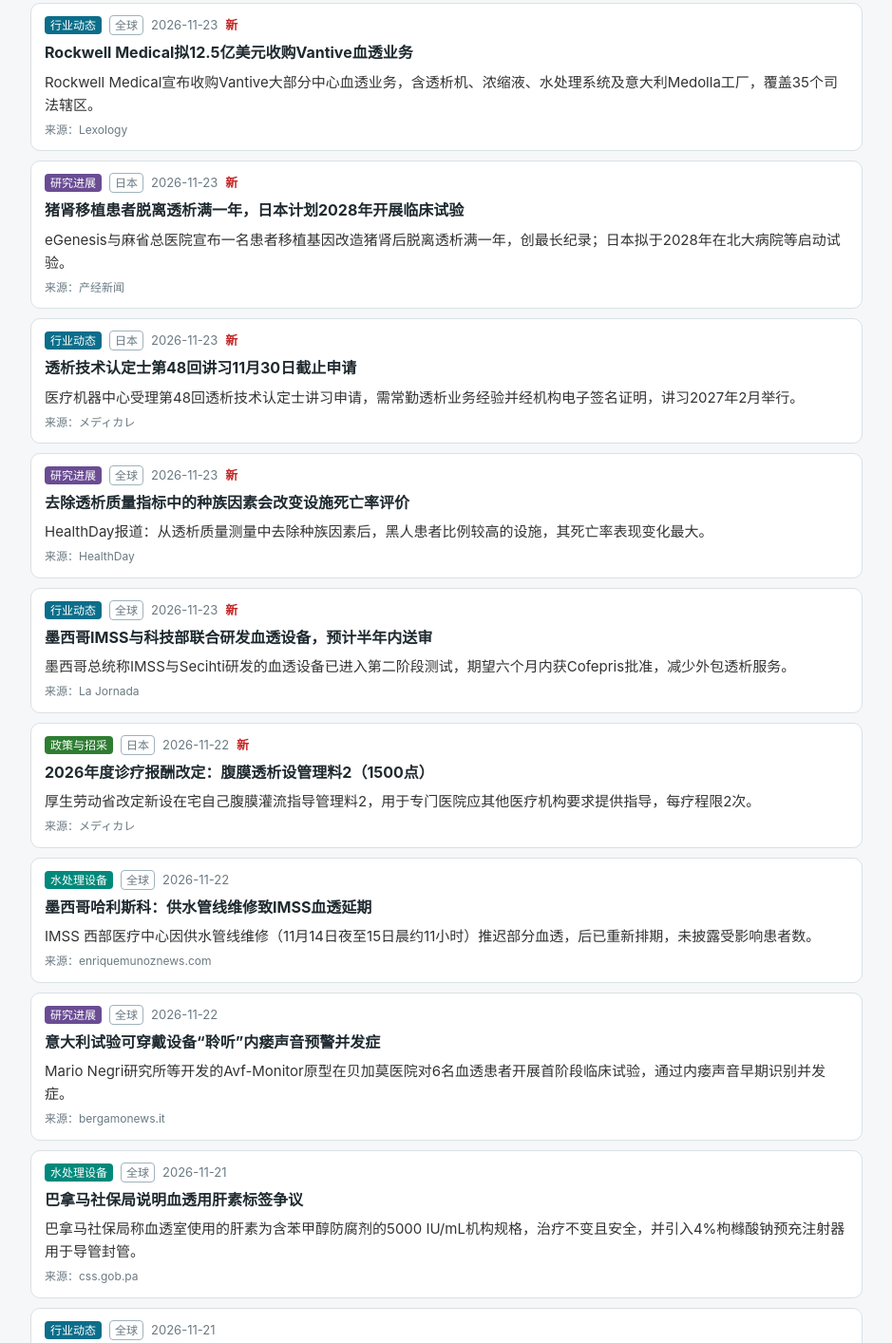
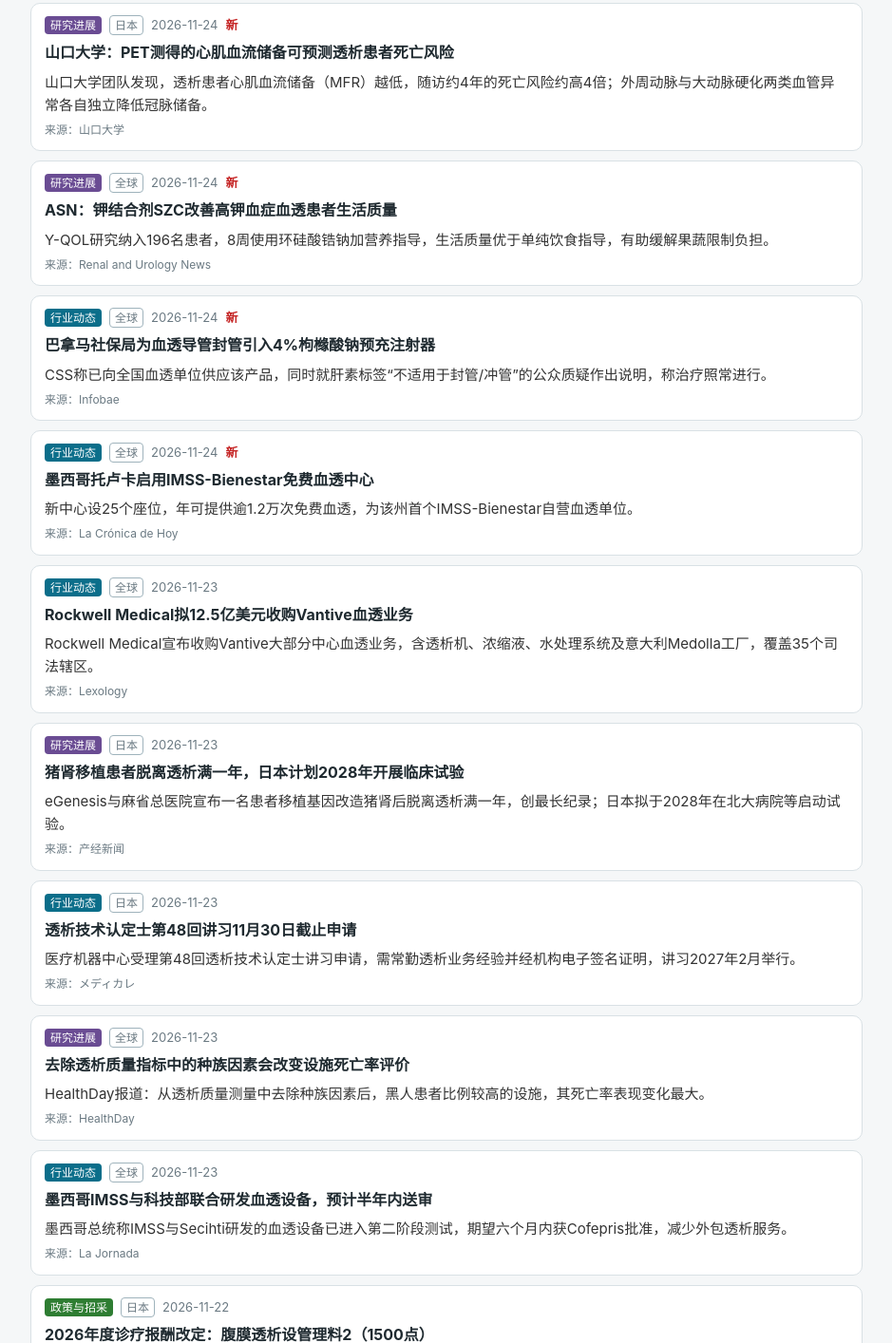
Before and after one commit to txjwx404-arch/txjwx404-arch.github.io, a plain HTML site: page news/index.html in a window 1280 px wide. Shown: the part 168-1582 px from the top of the page at 95% size, without its empty margins (170-1109 px from the left). Drawn offline with Linux system fonts and the light colour scheme.

Commit message:
news: update 2026-11-25

```diff
--- a/news/index.html
+++ b/news/index.html
@@ -9,13 +9,17 @@ main{max-width:900px;margin:0 auto;padding:12px}.card{background:#fff;border:1px
 .meta{font-size:13px;color:#6b7a83;display:flex;gap:8px;align-items:center}.tag{color:#fff;border-radius:4px;padding:0 6px;font-size:12px}
 .reg{border:1px solid #9fb3bc;border-radius:4px;padding:0 5px;font-size:12px}.new{color:#c62828;font-weight:600}h3{font-size:16px;margin:6px 0}h3 a{color:#1f2a30;text-decoration:none}p{margin:4px 0;color:#333}.src{font-size:12px;color:#6b7a83}
 footer{text-align:center;color:#6b7a83;font-size:12px;padding:20px}</style></head><body>
-<header><b>全球血透资讯</b><small>每日更新 · 最近更新 2026-11-24</small></header>
-<nav id="c"><button class="on" data-f="">全部分类</button><button data-f="召回与安全警示">召回与安全警示</button><button data-f="维修案例">维修案例</button><button data-f="水处理设备">水处理设备</button><button data-f="行业动态">行业动态</button><button data-f="政策与招采">政策与招采</button><button data-f="研究进展">研究进展</button></nav><nav id="r"><button class="on" data-r="">全部地区</button><button data-r="全球">全球</button><button data-r="中国大陆">中国大陆</button><button data-r="日本">日本</button><button data-r="台湾">台湾</button></nav><main><article class="card" data-cat="行业动态" data-reg="全球"><div class="meta"><span class="tag" style="background:#0b6e8a">行业动态</span><span class="reg">全球</span><span>2026-11-23</span> <span class="new">新</span></div>
-<h3><a href="https://www.lexology.com/library/detail.aspx?g=cf45158d-3cb6-4c0c-b47a-a0d9d0a75be8" target="_blank" rel="noopener">Rockwell Medical拟12.5亿美元收购Vantive血透业务</a></h3><p>Rockwell Medical宣布收购Vantive大部分中心血透业务，含透析机、浓缩液、水处理系统及意大利Medolla工厂，覆盖35个司法辖区。</p><div class="src">来源：Lexology</div></article><article class="card" data-cat="研究进展" data-reg="日本"><div class="meta"><span class="tag" style="background:#6a4c93">研究进展</span><span class="reg">日本</span><span>2026-11-23</span> <span class="new">新</span></div>
-<h3><a href="https://www.sankei.com/article/20261124-23TWH3NGRBKP3PYDFQX4FLOCP4/" target="_blank" rel="noopener">猪肾移植患者脱离透析满一年，日本计划2028年开展临床试验</a></h3><p>eGenesis与麻省总医院宣布一名患者移植基因改造猪肾后脱离透析满一年，创最长纪录；日本拟于2028年在北大病院等启动试验。</p><div class="src">来源：产经新闻</div></article><article class="card" data-cat="行业动态" data-reg="日本"><div class="meta"><span class="tag" style="background:#0b6e8a">行业动态</span><span class="reg">日本</span><span>2026-11-23</span> <span class="new">新</span></div>
-<h3><a href="https://medi-cale.com/news/dialysis-technologist-48th-course-2026/" target="_blank" rel="noopener">透析技术认定士第48回讲习11月30日截止申请</a></h3><p>医疗机器中心受理第48回透析技术认定士讲习申请，需常勤透析业务经验并经机构电子签名证明，讲习2027年2月举行。</p><div class="src">来源：メディカレ</div></article><article class="card" data-cat="研究进展" data-reg="全球"><div class="meta"><span class="tag" style="background:#6a4c93">研究进展</span><span class="reg">全球</span><span>2026-11-23</span> <span class="new">新</span></div>
-<h3><a href="https://www.healthday.com/healthpro-news/kidney-health/removing-race-from-dialysis-quality-measures-changes-mortality-performance" target="_blank" rel="noopener">去除透析质量指标中的种族因素会改变设施死亡率评价</a></h3><p>HealthDay报道：从透析质量测量中去除种族因素后，黑人患者比例较高的设施，其死亡率表现变化最大。</p><div class="src">来源：HealthDay</div></article><article class="card" data-cat="行业动态" data-reg="全球"><div class="meta"><span class="tag" style="background:#0b6e8a">行业动态</span><span class="reg">全球</span><span>2026-11-23</span> <span class="new">新</span></div>
-<h3><a href="https://www.jornada.com.mx/noticia/2026/11/23/ciencia-y-tecnologia/imss-y-la-secretaria-de-ciencia-desarrollan-proyecto-de-equipos-para-hemodialisis-y-dialisis" target="_blank" rel="noopener">墨西哥IMSS与科技部联合研发血透设备，预计半年内送审</a></h3><p>墨西哥总统称IMSS与Secihti研发的血透设备已进入第二阶段测试，期望六个月内获Cofepris批准，减少外包透析服务。</p><div class="src">来源：La Jornada</div></article><article class="card" data-cat="政策与招采" data-reg="日本"><div class="meta"><span class="tag" style="background:#2e7d32">政策与招采</span><span class="reg">日本</span><span>2026-11-22</span> <span class="new">新</span></div>
+<header><b>全球血透资讯</b><small>每日更新 · 最近更新 2026-11-25</small></header>
+<nav id="c"><button class="on" data-f="">全部分类</button><button data-f="召回与安全警示">召回与安全警示</button><button data-f="维修案例">维修案例</button><button data-f="水处理设备">水处理设备</button><button data-f="行业动态">行业动态</button><button data-f="政策与招采">政策与招采</button><button data-f="研究进展">研究进展</button></nav><nav id="r"><button class="on" data-r="">全部地区</button><button data-r="全球">全球</button><button data-r="中国大陆">中国大陆</button><button data-r="日本">日本</button><button data-r="台湾">台湾</button></nav><main><article class="card" data-cat="研究进展" data-reg="日本"><div class="meta"><span class="tag" style="background:#6a4c93">研究进展</span><span class="reg">日本</span><span>2026-11-24</span> <span class="new">新</span></div>
+<h3><a href="https://www.yamaguchi-u.ac.jp/weekly/54190/index.html" target="_blank" rel="noopener">山口大学：PET测得的心肌血流储备可预测透析患者死亡风险</a></h3><p>山口大学团队发现，透析患者心肌血流储备（MFR）越低，随访约4年的死亡风险约高4倍；外周动脉与大动脉硬化两类血管异常各自独立降低冠脉储备。</p><div class="src">来源：山口大学</div></article><article class="card" data-cat="研究进展" data-reg="全球"><div class="meta"><span class="tag" style="background:#6a4c93">研究进展</span><span class="reg">全球</span><span>2026-11-24</span> <span class="new">新</span></div>
+<h3><a href="https://www.renalandurologynews.com/reports/hyperkalemia-hemodialysis-potassium-binder-improves-quality-life-treatment-risk/" target="_blank" rel="noopener">ASN：钾结合剂SZC改善高钾血症血透患者生活质量</a></h3><p>Y-QOL研究纳入196名患者，8周使用环硅酸锆钠加营养指导，生活质量优于单纯饮食指导，有助缓解果蔬限制负担。</p><div class="src">来源：Renal and Urology News</div></article><article class="card" data-cat="行业动态" data-reg="全球"><div class="meta"><span class="tag" style="background:#0b6e8a">行业动态</span><span class="reg">全球</span><span>2026-11-24</span> <span class="new">新</span></div>
+<h3><a href="https://www.infobae.com/panama/2026/11/24/panama-aplica-estandares-de-seguridad-para-tratamiento-a-pacientes-de-hemodialisis/" target="_blank" rel="noopener">巴拿马社保局为血透导管封管引入4%枸橼酸钠预充注射器</a></h3><p>CSS称已向全国血透单位供应该产品，同时就肝素标签“不适用于封管/冲管”的公众质疑作出说明，称治疗照常进行。</p><div class="src">来源：Infobae</div></article><article class="card" data-cat="行业动态" data-reg="全球"><div class="meta"><span class="tag" style="background:#0b6e8a">行业动态</span><span class="reg">全球</span><span>2026-11-24</span> <span class="new">新</span></div>
+<h3><a href="https://www.cronica.com.mx/metropoli/2026/11/24/inauguran-en-toluca-centro-de-hemodialisis-gratuito-con-capacidad-para-12-mil-sesiones-anuales/" target="_blank" rel="noopener">墨西哥托卢卡启用IMSS-Bienestar免费血透中心</a></h3><p>新中心设25个座位，年可提供逾1.2万次免费血透，为该州首个IMSS-Bienestar自营血透单位。</p><div class="src">来源：La Crónica de Hoy</div></article><article class="card" data-cat="行业动态" data-reg="全球"><div class="meta"><span class="tag" style="background:#0b6e8a">行业动态</span><span class="reg">全球</span><span>2026-11-23</span></div>
+<h3><a href="https://www.lexology.com/library/detail.aspx?g=cf45158d-3cb6-4c0c-b47a-a0d9d0a75be8" target="_blank" rel="noopener">Rockwell Medical拟12.5亿美元收购Vantive血透业务</a></h3><p>Rockwell Medical宣布收购Vantive大部分中心血透业务，含透析机、浓缩液、水处理系统及意大利Medolla工厂，覆盖35个司法辖区。</p><div class="src">来源：Lexology</div></article><article class="card" data-cat="研究进展" data-reg="日本"><div class="meta"><span class="tag" style="background:#6a4c93">研究进展</span><span class="reg">日本</span><span>2026-11-23</span></div>
+<h3><a href="https://www.sankei.com/article/20261124-23TWH3NGRBKP3PYDFQX4FLOCP4/" target="_blank" rel="noopener">猪肾移植患者脱离透析满一年，日本计划2028年开展临床试验</a></h3><p>eGenesis与麻省总医院宣布一名患者移植基因改造猪肾后脱离透析满一年，创最长纪录；日本拟于2028年在北大病院等启动试验。</p><div class="src">来源：产经新闻</div></article><article class="card" data-cat="行业动态" data-reg="日本"><div class="meta"><span class="tag" style="background:#0b6e8a">行业动态</span><span class="reg">日本</span><span>2026-11-23</span></div>
+<h3><a href="https://medi-cale.com/news/dialysis-technologist-48th-course-2026/" target="_blank" rel="noopener">透析技术认定士第48回讲习11月30日截止申请</a></h3><p>医疗机器中心受理第48回透析技术认定士讲习申请，需常勤透析业务经验并经机构电子签名证明，讲习2027年2月举行。</p><div class="src">来源：メディカレ</div></article><article class="card" data-cat="研究进展" data-reg="全球"><div class="meta"><span class="tag" style="background:#6a4c93">研究进展</span><span class="reg">全球</span><span>2026-11-23</span></div>
+<h3><a href="https://www.healthday.com/healthpro-news/kidney-health/removing-race-from-dialysis-quality-measures-changes-mortality-performance" target="_blank" rel="noopener">去除透析质量指标中的种族因素会改变设施死亡率评价</a></h3><p>HealthDay报道：从透析质量测量中去除种族因素后，黑人患者比例较高的设施，其死亡率表现变化最大。</p><div class="src">来源：HealthDay</div></article><article class="card" data-cat="行业动态" data-reg="全球"><div class="meta"><span class="tag" style="background:#0b6e8a">行业动态</span><span class="reg">全球</span><span>2026-11-23</span></div>
+<h3><a href="https://www.jornada.com.mx/noticia/2026/11/23/ciencia-y-tecnologia/imss-y-la-secretaria-de-ciencia-desarrollan-proyecto-de-equipos-para-hemodialisis-y-dialisis" target="_blank" rel="noopener">墨西哥IMSS与科技部联合研发血透设备，预计半年内送审</a></h3><p>墨西哥总统称IMSS与Secihti研发的血透设备已进入第二阶段测试，期望六个月内获Cofepris批准，减少外包透析服务。</p><div class="src">来源：La Jornada</div></article><article class="card" data-cat="政策与招采" data-reg="日本"><div class="meta"><span class="tag" style="background:#2e7d32">政策与招采</span><span class="reg">日本</span><span>2026-11-22</span></div>
 <h3><a href="https://medi-cale.com/news/peritoneal-dialysis-hospital-support-2026/" target="_blank" rel="noopener">2026年度诊疗报酬改定：腹膜透析设管理料2（1500点）</a></h3><p>厚生劳动省改定新设在宅自己腹膜灌流指导管理料2，用于专门医院应其他医疗机构要求提供指导，每疗程限2次。</p><div class="src">来源：メディカレ</div></article><article class="card" data-cat="水处理设备" data-reg="全球"><div class="meta"><span class="tag" style="background:#00897b">水处理设备</span><span class="reg">全球</span><span>2026-11-22</span></div>
 <h3><a href="https://enriquemunoznews.com/hemodialisis-en-jalisco-imss-aplazo-sesiones-falta-agua/" target="_blank" rel="noopener">墨西哥哈利斯科：供水管线维修致IMSS血透延期</a></h3><p>IMSS 西部医疗中心因供水管线维修（11月14日夜至15日晨约11小时）推迟部分血透，后已重新排期，未披露受影响患者数。</p><div class="src">来源：enriquemunoznews.com</div></article><article class="card" data-cat="研究进展" data-reg="全球"><div class="meta"><span class="tag" style="background:#6a4c93">研究进展</span><span class="reg">全球</span><span>2026-11-22</span></div>
 <h3><a href="https://www.bergamonews.it/2026/11/22/dialisi-un-dispositivo-indossabile-ascolta-la-fistola-e-riconosce-le-complicanze-al-papa-giovanni-la-sperimentazione/939089/" target="_blank" rel="noopener">意大利试验可穿戴设备“聆听”内瘘声音预警并发症</a></h3><p>Mario Negri研究所等开发的Avf-Monitor原型在贝加莫医院对6名血透患者开展首阶段临床试验，通过内瘘声音早期识别并发症。</p><div class="src">来源：bergamonews.it</div></article><article class="card" data-cat="水处理设备" data-reg="全球"><div class="meta"><span class="tag" style="background:#00897b">水处理设备</span><span class="reg">全球</span><span>2026-11-21</span></div>
@@ -370,8 +374,7 @@ footer{text-align:center;color:#6b7a83;font-size:12px;padding:20px}</style></hea
 <h3><a href="https://www.jiancezhaobiao.com/news-8829995d9e42a139d003dace8d9bf850/" target="_blank" rel="noopener">辽宁电力中心医院招标更换费森尤斯 AquaB plus 2500 预处理滤材</a></h3><p>最高限价 7.4 万元，内容含石英砂、椰壳活性炭、软化树脂更换，旧料清运、系统冲洗、化学消毒、整机调试和水质检测，出水须符合 YY 0572-2015。可作为预处理滤材更换的工作范围参考。</p><div class="src">来源：检测招标网</div></article><article class="card" data-cat="水处理设备" data-reg="中国大陆"><div class="meta"><span class="tag" style="background:#00897b">水处理设备</span><span class="reg">中国大陆</span><span>2026-09-30</span></div>
 <h3><a href="https://www.yiliaozhaobiao.com/news-c647d25a6ae6714b1fd5e6e4ce255d05/" target="_blank" rel="noopener">克拉玛依独山子人民医院血透水处理反渗膜采购（二次竞价）</a></h3><p>采购 RO 反渗膜 5 根，预算 4.75 万元。</p><div class="src">来源：医疗招标网</div></article><article class="card" data-cat="政策与招采" data-reg="中国大陆"><div class="meta"><span class="tag" style="background:#2e7d32">政策与招采</span><span class="reg">中国大陆</span><span>2026-09-28</span></div>
 <h3><a href="https://www.pharnexcloud.com/data/zcfg_aa0749d12839b93705348f5910cc8f13.html" target="_blank" rel="noopener">湖南出台慢性肾衰门诊透析慢特病待遇办法（湘医保发〔2026〕38号）</a></h3><p>腹透限额 5000 元/月、结肠透析 2000 元/月、药物治疗 600 元/月，待遇有效期三年。</p><div class="src">来源：摩熵医药</div></article><article class="card" data-cat="水处理设备" data-reg="中国大陆"><div class="meta"><span class="tag" style="background:#00897b">水处理设备</span><span class="reg">中国大陆</span><span>2026-09-28</span></div>
-<h3><a href="https://bbda.com/bidDetail/7f33d0761484ea66590fa12dfddf2225715737a726cc5a8c40f60c1fb9f7262b.html" target="_blank" rel="noopener">榆中县血透室水处理系统合同：14.68 万元，二级产水 ≥500 L/h</a></h3><p>参数要求符合 YY 0793.1 和 YY 0572-2015，细菌 ≤1 CFU/mL、内毒素 ≤0.25 EU/mL，脱盐率 &gt;99%，原水回收率 &gt;65%，带废水智能回收。</p><div class="src">来源：标标达</div></article><article class="card" data-cat="召回与安全警示" data-reg="全球"><div class="meta"><span class="tag" style="background:#c62828">召回与安全警示</span><span class="reg">全球</span><span>2026-09-24</span></div>
-<h3><a href="https://www.medtechcurrent.com/device-recalls/becton-dickinson-dialysis-convenience-kits-saline-fda-class-i-recall/" target="_blank" rel="noopener">BD 透析导管套件更正被定为 Class I</a></h3><p>套件内 0.9% 氯化钠安瓿（Huons 生产）存在无菌保证问题，取出安瓿后其余组件可继续使用。召回号 Z-2984/2985-2026。</p><div class="src">来源：MedTech Current</div></article></main>
+<h3><a href="https://bbda.com/bidDetail/7f33d0761484ea66590fa12dfddf2225715737a726cc5a8c40f60c1fb9f7262b.html" target="_blank" rel="noopener">榆中县血透室水处理系统合同：14.68 万元，二级产水 ≥500 L/h</a></h3><p>参数要求符合 YY 0793.1 和 YY 0572-2015，细菌 ≤1 CFU/mL、内毒素 ≤0.25 EU/mL，脱盐率 &gt;99%，原水回收率 &gt;65%，带废水智能回收。</p><div class="src">来源：标标达</div></article></main>
 <footer>内容由 Hark 自动整理自公开来源，仅供参考；维修操作请以厂家手册为准，维修后须按规定校准和安全检测。</footer>
 <script>let fc='',fr='';function ap(){document.querySelectorAll('.card').forEach(c=>c.style.display=(!fc||c.dataset.cat===fc)&&(!fr||c.dataset.reg===fr)?'':'none')}
 document.querySelectorAll('#c button').forEach(b=>b.onclick=()=>{document.querySelectorAll('#c button').forEach(x=>x.classList.remove('on'));b.classList.add('on');fc=b.dataset.f;ap()});
```
